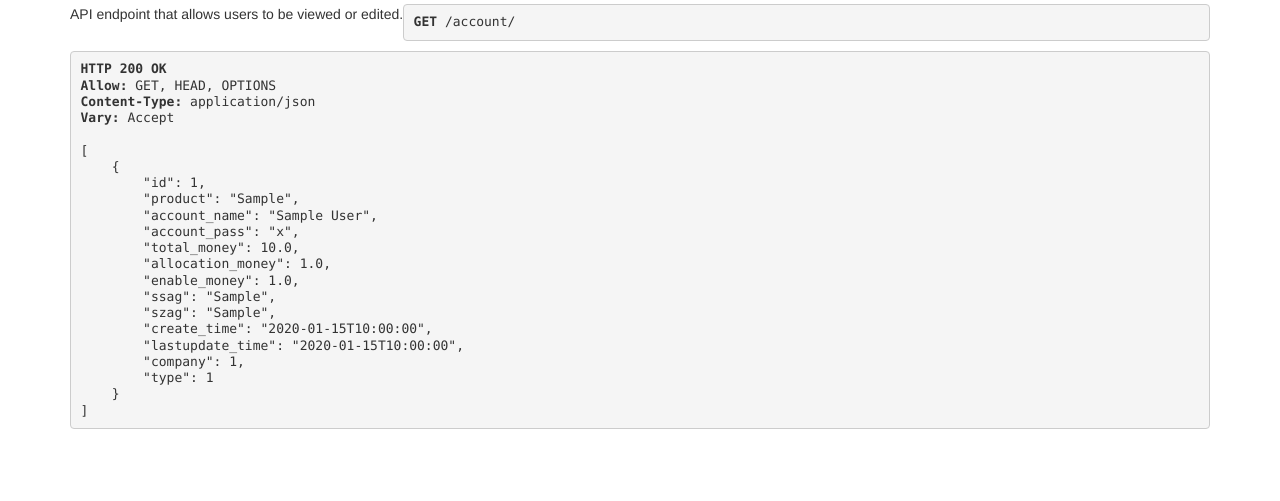
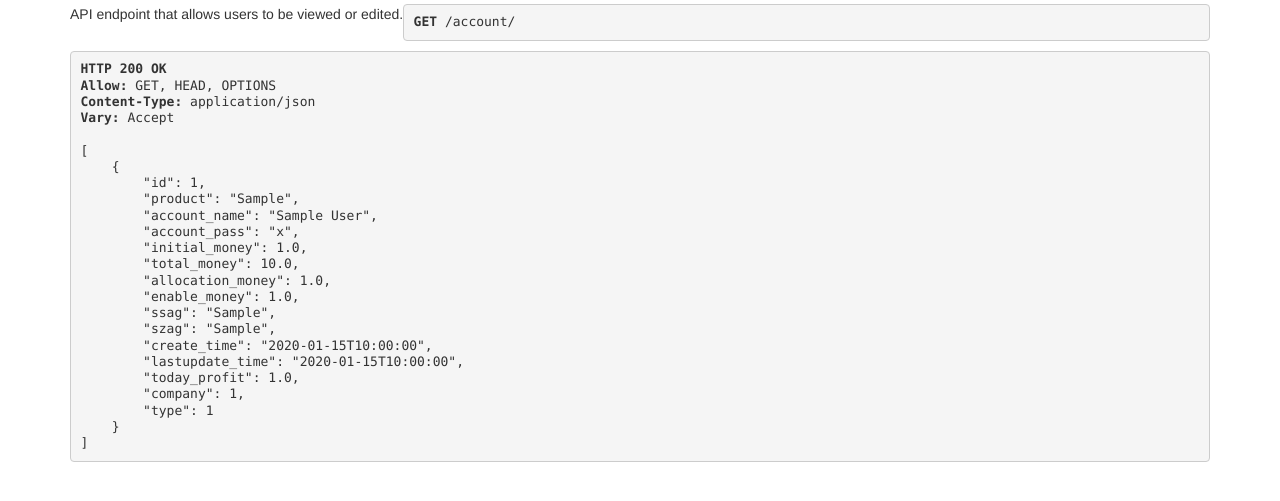
Before and after one commit to xuhshen/lhjy, a Django app: page /account/ in a window 1280 px wide. Shown: the part 277-778 px from the top of the page. Run offline with Django 3.2, Linux system fonts and the light colour scheme; a user stored in the database is signed in; tables that the repository leaves empty hold one stand-in row (values such as "Sample post"); some libraries are stand-ins or nearby versions.

Commit message:
update db

```diff
--- a/app/models.py
+++ b/app/models.py
@@ -71,9 +71,9 @@ class HoldCategory(models.Model):
         return market_value
 
 class AccountType(models.Model):
-    value = models.CharField(max_length=100,help_text="资金账户类型定义")
+    name = models.CharField(max_length=100,help_text="资金账户类型定义")
     def __str__(self):
-        return self.value
+        return self.name
 
 
 class CapitalAccount(models.Model):
@@ -86,6 +86,7 @@ class CapitalAccount(models.Model):
     account_name = models.CharField(max_length=200,help_text="资金账号")
     account_pass = models.CharField(max_length=200,help_text="资金账号密码")
 
+    initial_money = models.FloatField(default=0,help_text="账户初始资金")
     total_money = models.FloatField(default=0,help_text="账户总资金")
     allocation_money = models.FloatField(default=0,help_text="可分配资金") #可分配资金
     enable_money = models.FloatField(default=0,help_text="可用资金") #可用资金
@@ -94,7 +95,7 @@ class CapitalAccount(models.Model):
 
     create_time = models.DateTimeField(auto_now_add=True)
     lastupdate_time = models.DateTimeField(auto_now=True)
-
+    today_profit = models.FloatField(default=0,help_text="当天收益")
 
     def __str__(self):
         return self.product
--- a/dashboard/views.py
+++ b/dashboard/views.py
@@ -26,8 +26,22 @@ class index(generics.GenericAPIView):
     def get(self, request, *args, **kwargs):
         queryset = self.filter_queryset(self.get_queryset())
         serializer = self.get_serializer(queryset, many=True)
-        print (serializer.data)
-        return render(request, 'index.html',{"data":serializer.data})
+        account = AccountType.objects.all()
+        data = {str(i.id):[i.name,0] for i in account}
+        data["product"] = {}
+        data["totalprofit"] = 0
+        data["dayprofit"] = 0
+
+        for i in serializer.data:
+            if data["product"].__contains__(i["product"]):
+                data["product"][i["product"]][i["account_name"]] = i
+            else:
+                data["product"][i["product"]] = {i["account_name"]:i}
+            data[str(i["type"])][1] += 1
+            data["dayprofit"] += i["today_profit"]
+            data["totalprofit"] += i["total_money"]/(i["initial_money"]+0.0000001)-1
+        print (data)
+        return render(request, 'index.html',{"data":data})
 
 
 def product(request):
```
Also changed, not shown: template/index.html (+6 -6 lines), app/migrations/0003_auto_20171219_1428.py (added), app/migrations/0004_capitalaccount_initial_money.py (added), app/migrations/0005_capitalaccount_today_profit.py (added).
